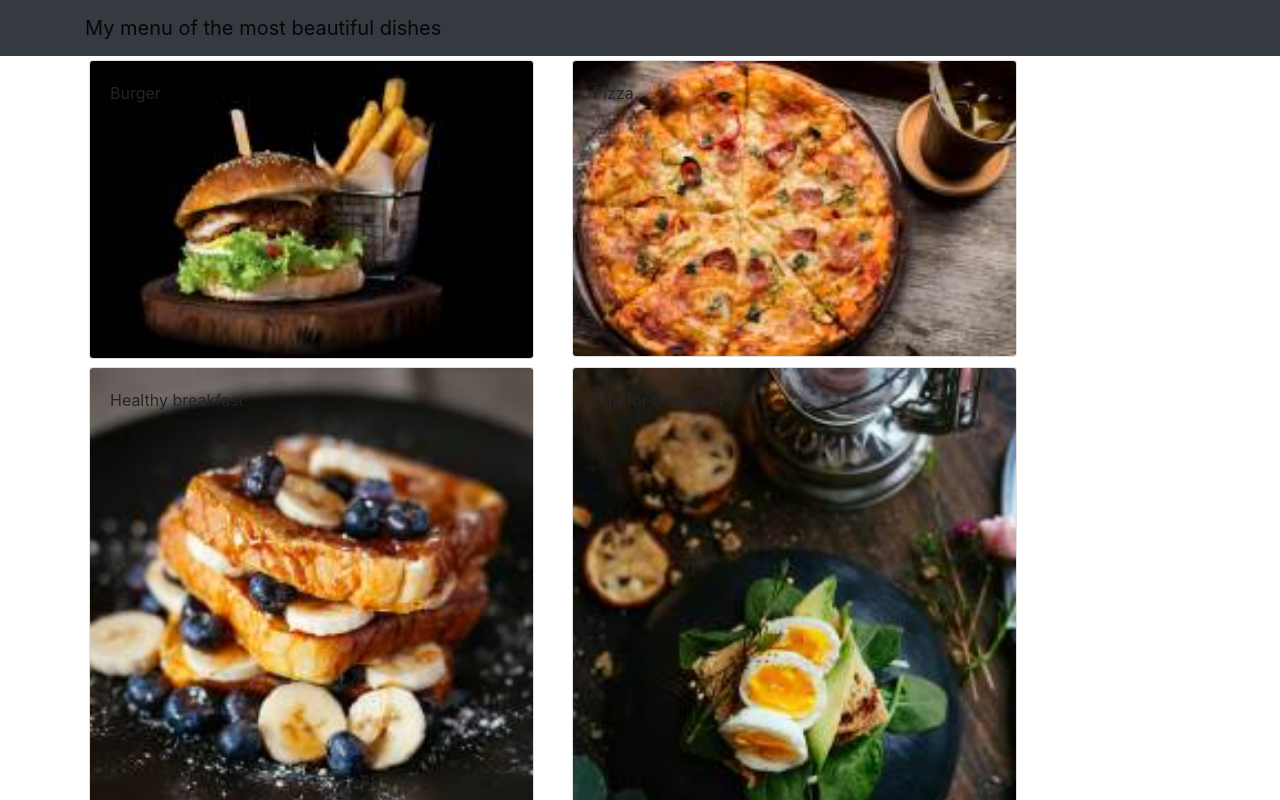
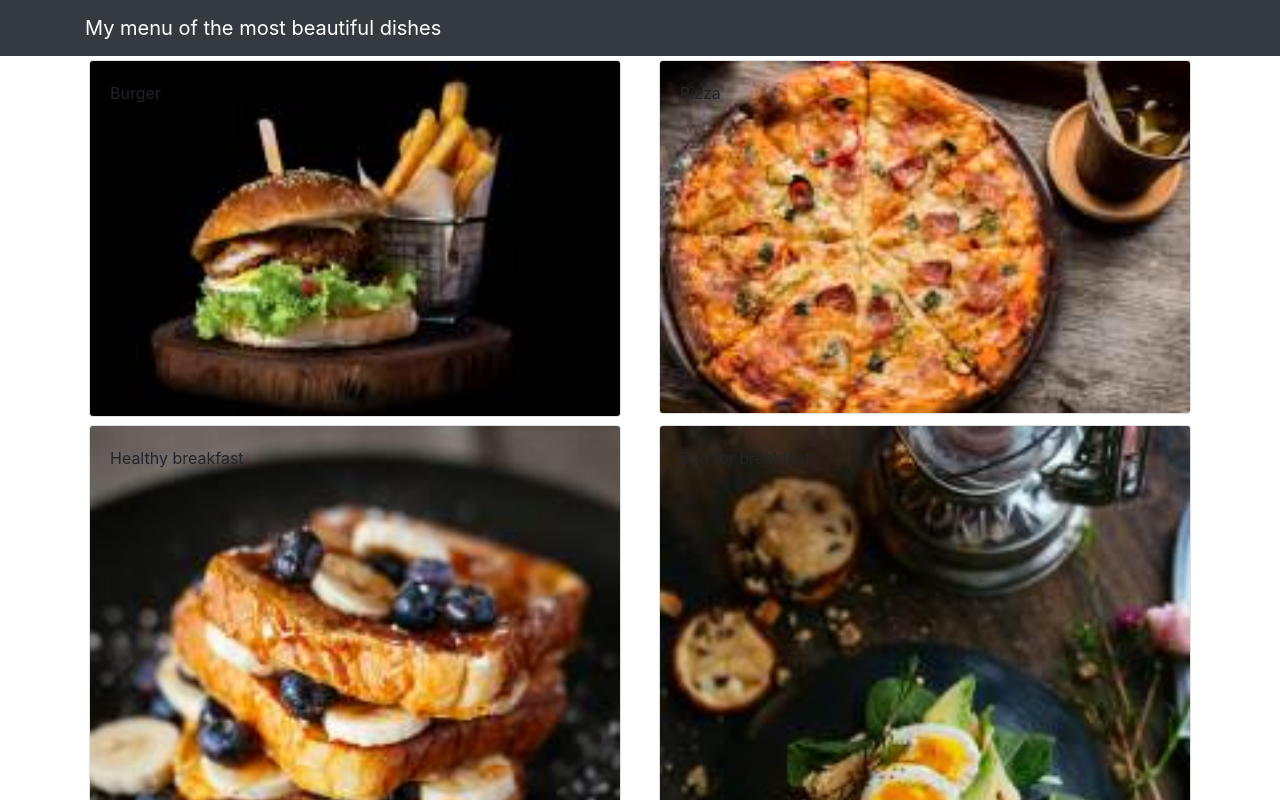
Before and after one commit to ieva1919/coursera-react, a React (Create React App) app: page / in a window 1280 px wide. Shown: the top 800 px of the page. Built offline with nearby package versions, Linux system fonts and the light colour scheme; the HTML template or start-up script is replaced by a standard one.

Commit message:
add new component DishdetailComponent, add Card in component menu

```diff
--- a/src/App.scss
+++ b/src/App.scss
@@ -1,8 +1,8 @@
 .app {
 
-  &-container {
+  .container {
     a {
-    color: white;
+      color: white;
     }
   }
 }
--- /dev/null
+++ b/src/component/DishdetailComponent.js
@@ -0,0 +1,24 @@
+import React, { Component } from 'react'
+import { Card, CardImg, CardImgOverlay, CardText, CardBody, CardTitle } from 'reactstrap'
+
+class DishdetailComponent extends Component {
+
+    render() {
+
+        const dish = this.props.dish
+
+        return (
+            <div key={dish.id} className="col-12 col-md-6">
+                <Card onClick={this.props.onDishSelect} className="m-1">
+                    <CardImg object src={dish.image} alt={dish.name} />
+                    <CardImgOverlay>
+                        <CardTitle heading>{dish.name}</CardTitle>
+                    </CardImgOverlay>
+                </Card>
+            </div>
+        );
+    }
+
+}
+
+export default DishdetailComponent;
--- a/src/component/Menu.js
+++ b/src/component/Menu.js
@@ -1,5 +1,6 @@
 import React, { Component } from 'react'
-import { Card, CardImg, CardImgOverlay, CardText, CardBody, CardTitle } from 'reactstrap'
+import { Card, CardImg, CardBody, CardTitle, Row, Col } from 'reactstrap'
+import DishdetailComponent from './DishdetailComponent'
 
 class Menu extends Component {
 
@@ -18,13 +19,34 @@ class Menu extends Component {
     renderDish(dish) {
         if (dish != null) {
             return (
-                <Card>
-                    <CardImg width='50%' object src={dish.image} alt={dish.name} />
-                    <CardBody>
-                        <CardTitle heading>{dish.name}</CardTitle>
-                        <CardTitle> {dish.description}</CardTitle>
-                    </CardBody>
-                </Card>
+                <Row>
+                    <Col className="col-12 col-md-6">
+                        <Card>
+                            <div className="m-1">
+                                <CardImg object src={dish.image} alt={dish.name} />
+                                <CardBody >
+                                    <CardTitle heading><h1>{dish.name}</h1></CardTitle>
+                                    <CardTitle> {dish.description}</CardTitle>
+                                </CardBody>
+                            </div>
+                        </Card>
+                    </Col>
+                    <Col className="col-12 col-md-6">
+                        <Card>
+                            <div className="m-1">
+                                <CardBody>
+                                    <h2>Comment </h2>
+                                    {dish.comments.map((comment) => (
+                                        <div>
+                                            <p>{comment.comment}</p>
+                                            <p>-- {comment.author}, {comment.date}</p>
+                                        </div>
+                                    ))}
+                                </CardBody>
+                            </div>
+                        </Card>
+                    </Col>
+                </Row >
             )
         } else {
             return (
@@ -37,14 +59,10 @@ class Menu extends Component {
 
         const menu = this.props.dishes.map((dish) => {
             return (
-                <div key={dish.id} className="col-12 col-md-5 m-1">
-                    <Card onClick={() => this.onDishSelect(dish)}>
-                        <CardImg width='50%' object src={dish.image} alt={dish.name} />
-                        <CardImgOverlay>
-                            <CardTitle heading>{dish.name}</CardTitle>
-                        </CardImgOverlay>
-                    </Card>
-                </div>
+                <DishdetailComponent
+                    dish={dish}
+                    onDishSelect={() => this.onDishSelect(dish)}
+                />
             )
         });
 
@@ -53,9 +71,7 @@ class Menu extends Component {
                 <div className="row">
                     {menu}
                 </div>
-                <div className="row">
-                    {this.renderDish(this.state.selectedDish)}
-                </div>
+                {this.renderDish(this.state.selectedDish)}
             </div>
         )
     }
```
